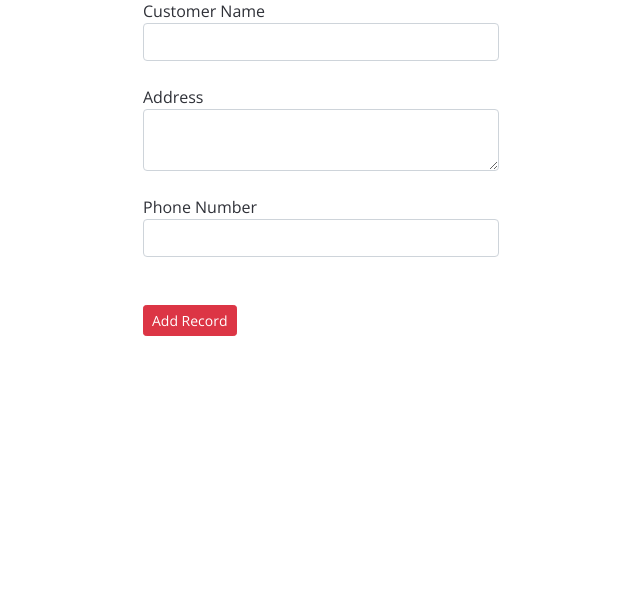
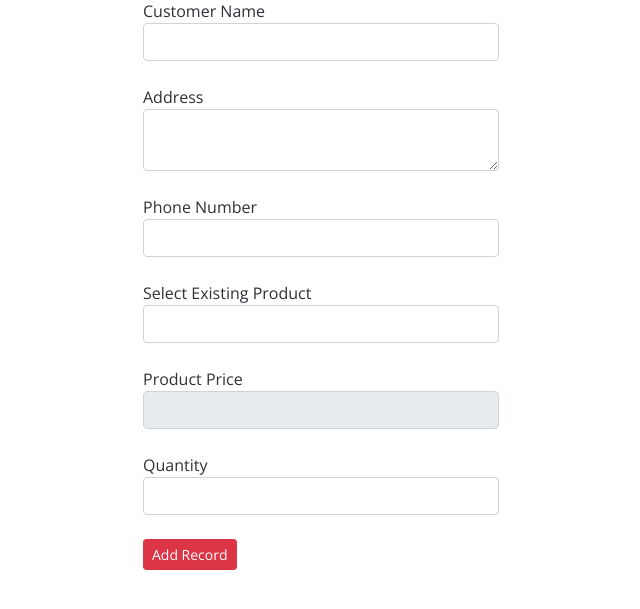
Before and after one commit to ashwinchandra08/CRM, a Flask app: page /addcustomer in a window 1280 px wide. Shown: the part 79-688 px from the top of the page, without its empty margins (319-959 px from the left). Run offline with Flask 2, Linux system fonts and the light colour scheme; the visitor is signed in with stand-in values (Sample User, id 1); data that the repository does not hold is empty; parts of the project's set-up code (start-up, migrations or seed data) failed here and were passed over; some libraries are stand-ins or nearby versions.

Commit message:
15th_nov

```diff
--- a/student management/main.py
+++ b/student management/main.py
@@ -25,7 +25,7 @@ def load_user(user_S_ID):
 
 
 # app.config['SQLALCHEMY_DATABASE_URL']='mysql://username:password@localhost/databas_table_name'
-app.config['SQLALCHEMY_DATABASE_URI']='mysql://root:ananya123@localhost/projectcrm?unix_socket=/var/lib/mysql/mysql.sock'
+app.config['SQLALCHEMY_DATABASE_URI']='mysql://root:ananya123@localhost/crmnew?unix_socket=/var/lib/mysql/mysql.sock'
 db=SQLAlchemy(app)
 
 # here we will create db models that is tables
@@ -41,11 +41,11 @@ class Complaint(db.Model):
     Cust_ID = db.Column(db.Integer, ForeignKey('customer.Cust_ID'))
     Details = db.Column(db.String(100))
     Date = db.Column(Date)
-    Transaction_ID = db.Column(db.Integer, ForeignKey('transaction.Transaction_ID'))
+    Transaction_ID = db.Column(db.Integer, ForeignKey('transaction.T_ID'))
     Current_Status = db.Column(db.String(100))
 
 class Customer(db.Model):
-    Cust_ID = db.Column(db.Integer, primary_key=True,autoincrement=True,default=0)
+    Cust_ID = db.Column(db.Integer, primary_key=True,autoincrement=True,default=1)
     Name=db.Column(db.String(100))
     Address = db.Column(db.String(100))
     Phone_No = db.Column(db.Integer)
@@ -53,7 +53,7 @@ class Customer(db.Model):
 
 class Product(db.Model):
     Prod_ID = db.Column(db.Integer, primary_key=True)
-    Name = db.Column(db.String(100))
+    Type = db.Column(db.String(100))
     Details = db.Column(db.String(100))
     Brand = db.Column(db.String(100))
     Model = db.Column(db.String(100))
@@ -76,20 +76,21 @@ class Salesman(UserMixin,db.Model):
 
 class Transaction(db.Model):
     T_ID = db.Column(db.Integer, primary_key=True)
-    Prod_ID = db.Column(db.Integer,ForeignKey('Product.Prod_ID'))
+    Prod_ID = db.Column(db.Integer,ForeignKey('product.Prod_ID'))
     Cust_ID = db.Column(db.Integer, ForeignKey('customer.Cust_ID'))
     Date = db.Column(Date)
-    S_ID = db.Column(db.Integer, ForeignKey('Salesman.S_ID'))
+    S_ID = db.Column(db.Integer, ForeignKey('salesman.S_ID'))
     Quantity = db.Column(db.Integer)
     Amount = db.Column(db.Float)
+    #product = db.relationship('Product', backref='transactions')
     # Define attributes for the Transaction table
-
+'''
 class Trig(db.Model):
     tid=db.Column(db.Integer,primary_key=True)
     rollno=db.Column(db.String(100))
     action=db.Column(db.String(100))
     timestamp=db.Column(db.String(100))
-
+'''
 '''
 class User(UserMixin,db.Model):
     id=db.Column(db.Integer,primary_key=True)
@@ -119,7 +120,8 @@ def index():
 
 @app.route('/studentdetails')
 def studentdetails():
-    query=db.session.execute(text("CALL GetAllCustomers();") )
+    #query=db.session.execute(text("CALL GetAllCustomers();") )
+    query=db.session.execute(text("SELECT * FROM customer_transaction_new;") )
     #query=Customer.query.all()
     return render_template('studentdetails.html',query=query)
 
@@ -151,7 +153,7 @@ def complaints():
     return render_template('complaint.html',query=query)
 
 
-
+'''
 @app.route('/addtransaction',methods=['POST','GET'])
 def Transaction():
     # query=db.engine.execute(f"SELECT * FROM `student`")
@@ -167,40 +169,30 @@ def Transaction():
 
 
     return render_template('attendance.html',query=query)
+'''
 
 @app.route('/search',methods=['POST','GET'])
 
 
-
 def search():
     if request.method == "POST":
-        Cust_ID = request.form.get('Cust_ID')
-        if Cust_ID==0:
-            return redirect('/studentdetails')
+        Brand = request.form.get('Brand')
         try:
-            # Use SQLAlchemy Session to execute the stored procedure GetCustomerDetails
             with db.session.begin() as session:
-                # Use text construct to represent the SQL expression
-                query = db.session.execute(text("CALL GetCustomerDetails(:Cust_ID)"), {"Cust_ID": Cust_ID})
+                query = db.session.execute(
+                    text("CALL GetProductComplaintByBrand(:Brand)"), {"Brand": Brand}
+                )
+                products_and_complaints = query.fetchall()
+                print("Products and Complaints:", products_and_complaints)
+                if not products_and_complaints:
+                    flash(f"No products found for the brand: {Brand}", "warning")
+                return render_template('search.html', products_and_complaints=products_and_complaints)
+        except Exception as e:
+            print("Error:", e)
+            flash("An error occurred while retrieving data", "danger")
+    return render_template('search.html')
 
-                # Fetch the result set
-                customer = query.fetchone()
 
-                if customer is None:
-                    flash("No customer found with the provided ID", "warning")
-                    return render_template('search.html')
-
-                # Log the result for debugging
-                #current_app.logger.info(f"Retrieved customer details: {customer}")
-
-                return render_template('search.html', customer=customer)
-        except Exception as e:
-            # Log any exceptions for debugging
-            #current_app.logger.error(f"Error retrieving customer details: {e}")
-            flash("An error occurred while retrieving customer details", "danger")
-            raise  # Reraise the exception to see the full traceback in the console
-
-    return render_template('search.html')
 
 
 @app.route("/delete/<string:Cust_ID>",methods=['POST','GET'])
@@ -241,11 +233,11 @@ def edit(Cust_ID):
 def editstatus(Cust_ID):
     if request.method == "POST":
         Current_Status = request.form.get('Current_Status')
-        post = Customer.query.filter_by(Cust_ID=Cust_ID).first()
+        post = Complaint.query.filter_by(Cust_ID=Cust_ID).first()
         post.Current_Status = Current_Status
         db.session.commit()
         flash("Status is updated", "success")
-        return redirect('/studentdetails')
+        return redirect('/complaints')
         # Send the updated status back to the clien
 
 
@@ -304,7 +296,7 @@ def logout():
     return redirect(url_for('login'))
 
 
-
+'''
 @app.route('/addcustomer',methods=['POST','GET'])
 @login_required
 def addstudent():
@@ -324,6 +316,105 @@ def addstudent():
 
 
     return render_template('student.html',dept=dept)
+
+'''
+'''
+@app.route('/addcustomer', methods=['POST', 'GET'])
+@login_required
+def addstudent():
+    # Retrieve the last Cust_ID from the database
+    last_customer = Customer.query.order_by(Customer.Cust_ID.desc()).first()
+    # Set the initial Cust_ID to 1 if there are no existing customers
+    if last_customer:
+        initial_cust_id = last_customer.Cust_ID + 1
+    else:
+        initial_cust_id = 1
+    dept = Product.query.all()
+    if request.method == "POST":
+        # Increment the Cust_ID for the new customer
+        Cust_ID = initial_cust_id
+        Name = request.form.get('Name')
+        Address = request.form.get('Address')
+        Phone_No = request.form.get('Phone_No')
+        # Create and add the new customer to the database
+        new_customer = Customer(Cust_ID=Cust_ID, Name=Name, Address=Address, Phone_No=Phone_No)
+        db.session.add(new_customer)
+        db.session.commit()
+        flash("Customer Added", "info")
+    return render_template('student.html', dept=dept)
+
+'''
+
+
+@app.route('/addcustomer', methods=['POST', 'GET'])
+@login_required
+def add_customer():
+    if request.method == "POST":
+        # Retrieve the last Cust_ID from the database
+        last_customer = Customer.query.order_by(Customer.Cust_ID.desc()).first()
+        # Set the initial Cust_ID to 1 if there are no existing customers
+        if last_customer:
+            initial_cust_id = last_customer.Cust_ID + 1
+        else:
+            initial_cust_id = 1
+
+        # Increment the Cust_ID for the new customer
+        cust_id = initial_cust_id
+        name = request.form.get('Name')
+        address = request.form.get('Address')
+        phone_no = request.form.get('Phone_No')
+
+        # Create and add the new customer to the database
+        new_customer = Customer(Cust_ID=cust_id, Name=name, Address=address, Phone_No=phone_no)
+        db.session.add(new_customer)
+        db.session.commit()
+
+        # Get product details from the form
+        prod_brand = request.form.get('Product_Brand')
+        prod_model = request.form.get('Product_Model')
+        prod_price = float(request.form.get('Displayed_Price'))  # Convert to float for calculations
+
+        # Retrieve the selected product from the database
+        selected_product = Product.query.filter_by(Brand=prod_brand, Model=prod_model, Price=prod_price).first()
+
+        if not selected_product:
+            flash("Selected product does not exist. Please choose a valid product.", "danger")
+            return redirect('/addcustomer')
+
+        # Retrieve the last T_ID from the database
+        last_transaction = Transaction.query.order_by(Transaction.T_ID.desc()).first()
+        # Set the initial T_ID to 1 if there are no existing transactions
+        if last_transaction:
+            initial_t_id = last_transaction.T_ID + 1
+        else:
+            initial_t_id = 1
+
+        # Get additional transaction details from the form
+        prod_id = selected_product.Prod_ID
+        s_id = selected_product.S_ID  # Assuming S_ID is associated with the selected product
+        quantity = int(request.form.get('Quantity'))  # Convert to int for storage
+        amount = prod_price * quantity
+
+        # Create and add the new transaction to the database
+        new_transaction = Transaction(T_ID=initial_t_id, Prod_ID=prod_id, Cust_ID=cust_id,
+                                      S_ID=s_id, Quantity=quantity, Amount=amount)
+        db.session.add(new_transaction)
+        db.session.commit()
+
+        flash("Customer, Product, and Transaction Added", "info")
+
+    # Retrieve the products for rendering the template
+    products = Product.query.all()
+    return render_template('student.html', products=products)
+
+
+
+
+
+
+
+
+
 @app.route('/test')
 def test():
     try:
--- a/student management/templates/complaint.html
+++ b/student management/templates/complaint.html
@@ -32,12 +32,12 @@ Complaints
   <tbody>
     {% for post in query %}
     <tr>
-      <th scope="row"><a href="/studentdetails">{{post.Cust_ID}}</a></th>
+      <th scope="row"><a href="/complaints">{{post.Cust_ID}}</a></th>
       <td>{{post.Details}}</td>
       <td>{{post.Date}}</td>
       <td>{{post.Transaction_ID}}</td>
       <td>
-        <form action="/editstatus/{{post.Cust_ID}}" method="post">
+        <form action="{{ url_for('editstatus', Cust_ID=post.Cust_ID) }}" method="post">
           <select name="Current_Status" id="status" class="form-control">
             <option value="PENDING" {% if post.Current_Status == 'PENDING' %} selected {% endif %}>PENDING</option>
             <option value="COMPLETE" {% if post.Current_Status == 'COMPLETE' %} selected {% endif %}>COMPLETE</option>
--- a/student management/templates/edit.html
+++ b/student management/templates/edit.html
@@ -10,7 +10,7 @@
 
     <title>Edit</title>
   </head>
-<body class="bg-danger">
+<body class="bg-white">
 
 
  <h3 class="text-center"><span>Edit Customer Details</span> </h3>
--- a/student management/templates/student.html
+++ b/student management/templates/student.html
@@ -3,63 +3,86 @@
 Add Customers
 {% endblock title %}
 
-
-
 {% block body %}
- <h3 class="text-center"><span>Add Customer Details</span> </h3>
+    <h3 class="text-center"><span>Add Customer Details</span></h3>
 
     {% with messages=get_flashed_messages(with_categories=true) %}
         {% if messages %}
             {% for category, message in messages %}
-
                 <div class="alert alert-{{category}} alert-dismissible fade show" role="alert">
                     {{message}}
-
-
                 </div>
             {% endfor %}
         {% endif %}
     {% endwith %}
     <br>
+
     <div class="container">
-
         <div class="row">
-
             <div class="col-md-4"></div>
             <div class="col-md-4">
-
                 <form action="/addcustomer" method="post">
                     <div class="form-group">
-
-<label for="sname">Customer Name</label>
-<input type="text" class="form-control" name="Name" id="Name">
+                        <label for="Name">Customer Name</label>
+                        <input type="text" class="form-control" name="Name" id="Name" required>
                     </div>
                     <br>
 
                     <div class="form-group">
-  <label for="address">Address</label>
-  <textarea class="form-control" name="Address" id="Address"></textarea>
+                        <label for="Address">Address</label>
+                        <textarea class="form-control" name="Address" id="Address" required></textarea>
                     </div>
                     <br>
 
                     <div class="form-group">
-<label for="num">Phone Number</label>
-<input type="number" class="form-control" name="Phone_No" id="Phone_No">
+                        <label for="Phone_No">Phone Number</label>
+                        <input type="number" class="form-control" name="Phone_No" id="Phone_No" required>
                     </div>
                     <br>
+
+                    <!-- Dropdown for selecting existing products -->
+                    <div class="form-group">
+                        <label for="existing_product">Select Existing Product</label>
+                        <select class="form-control" name="existing_product" id="existing_product" onchange="updatePrice()">
+                            {% for product in products %}
+                                <option value="{{ product.Prod_ID }}" data-price="{{ product.Price }}">{{ product.Brand }} - {{ product.Model }}</option>
+                            {% endfor %}
+                        </select>
+                    </div>
+                    <br>
+
+                    <!-- Displayed Price -->
+                    <div class="form-group">
+                        <label for="displayed_price">Product Price</label>
+                        <input type="text" class="form-control" id="prod_price" readonly>
+                    </div>
+                    <br>
+
+                    <!-- Additional fields for transaction details -->
+                    <div class="form-group">
+                        <label for="Quantity">Quantity</label>
+                        <input type="number" class="form-control" name="Quantity" id="Quantity" required>
+                    </div>
                     <br>
 
                     <button type="submit" class="btn btn-danger btn-sm btn-block">Add Record</button>
                 </form>
                 <br>
                 <br>
-
             </div>
 
             <div class="col-md-4"></div>
+        </div>
+    </div>
 
-</div></div>
-
-
-
+    <!-- JavaScript to update the displayed price -->
+    <script>
+        function updatePrice() {
+            var select = document.getElementById("existing_product");
+            var priceField = document.getElementById("displayed_price");
+            var selectedOption = select.options[select.selectedIndex];
+            var price = selectedOption.getAttribute("data-price");
+            priceField.value = price;
+        }
+    </script>
 {% endblock body %}
```
Also changed, not shown: student management/templates/search.html (+31 -10 lines), student management/templates/studentdetails.html (+9 -3 lines), 1 other file. Lines whose indentation alone changed are shown as unchanged.
